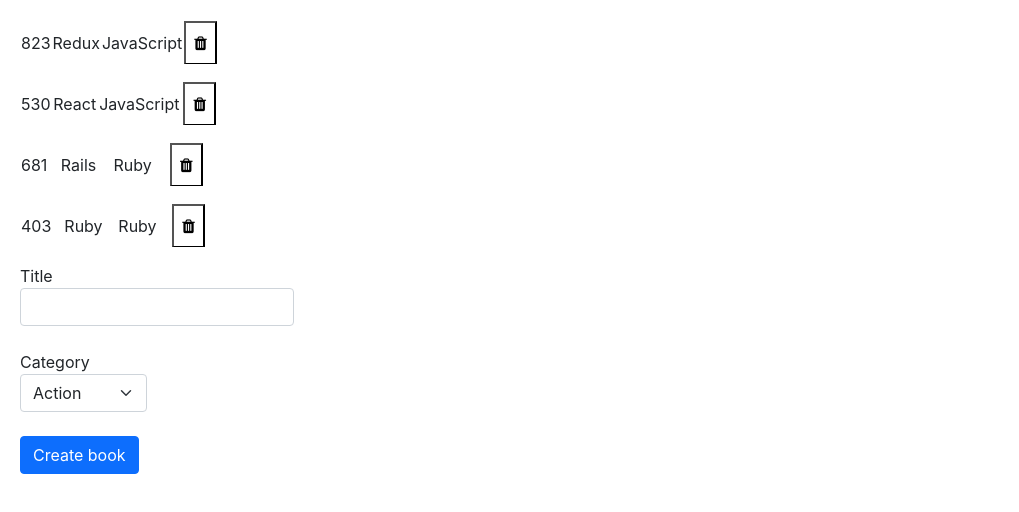
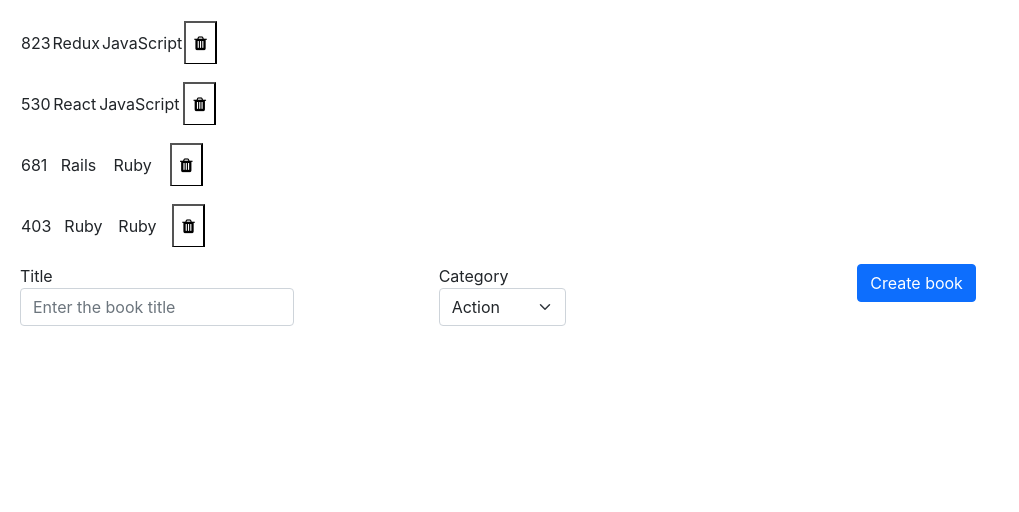
Before and after one commit to imran5644/book_store_cms, a React (Create React App) app: page / in a window 1280 px wide. Shown: the top 512 px of the page, without its empty margins (0-1019 px from the left). Built offline with nearby package versions, Linux system fonts and the light colour scheme.

Commit message:
Changes form layout

```diff
--- a/src/containers/BooksForm.js
+++ b/src/containers/BooksForm.js
@@ -14,7 +14,7 @@
 const BooksForm = ({ create }) => {
   const [book, setBook] = useState({ title: '', category: '' });
 
-  const handleChange = (e) => {
+  const handleChange = e => {
     if (e.target.id === 'inputTitle') {
       setBook({ ...book, title: e.target.value });
     } else {
@@ -29,13 +29,13 @@
 
   return (
     <form className="row g-3">
-      <div className="col-md-12">
+      <div className="col-md-4">
         <label htmlFor="inputTitle" className="form-label">
           Title
-          <input type="text" onChange={handleChange} value={book.title} className="form-control" id="inputTitle" />
+          <input type="text" placeHolder="Enter the book title" onChange={handleChange} value={book.title} className="form-control" id="inputTitle" />
         </label>
       </div>
-      <div className="col-md-12">
+      <div className="col-md-4">
         <label htmlFor="category" className="form-label">
           Category
           <select name="category" onChange={handleChange} className="form-select" id="category">
@@ -45,7 +45,7 @@
           </select>
         </label>
       </div>
-      <div className="col-md-12">
+      <div className="col-md-4">
         <button type="button" onClick={handleSubmit} className="btn btn-primary">Create book</button>
       </div>
     </form>
```
